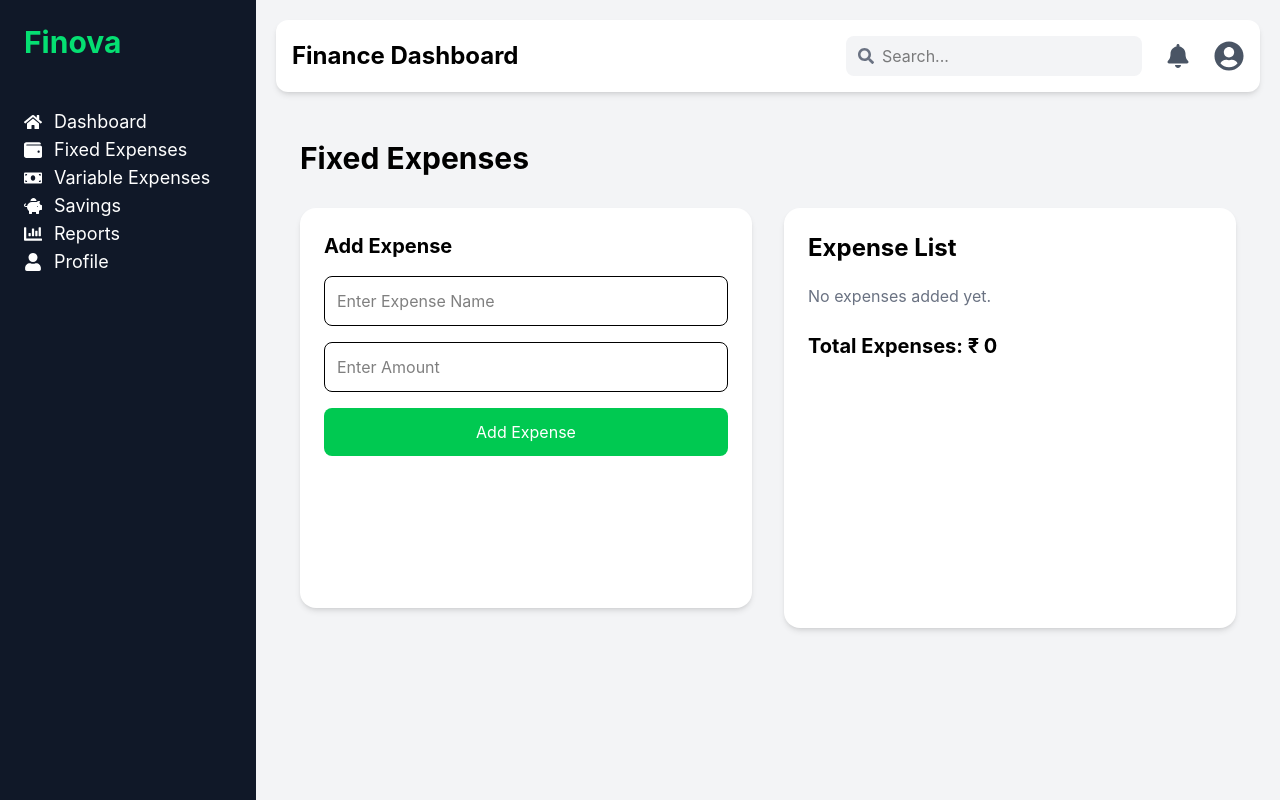
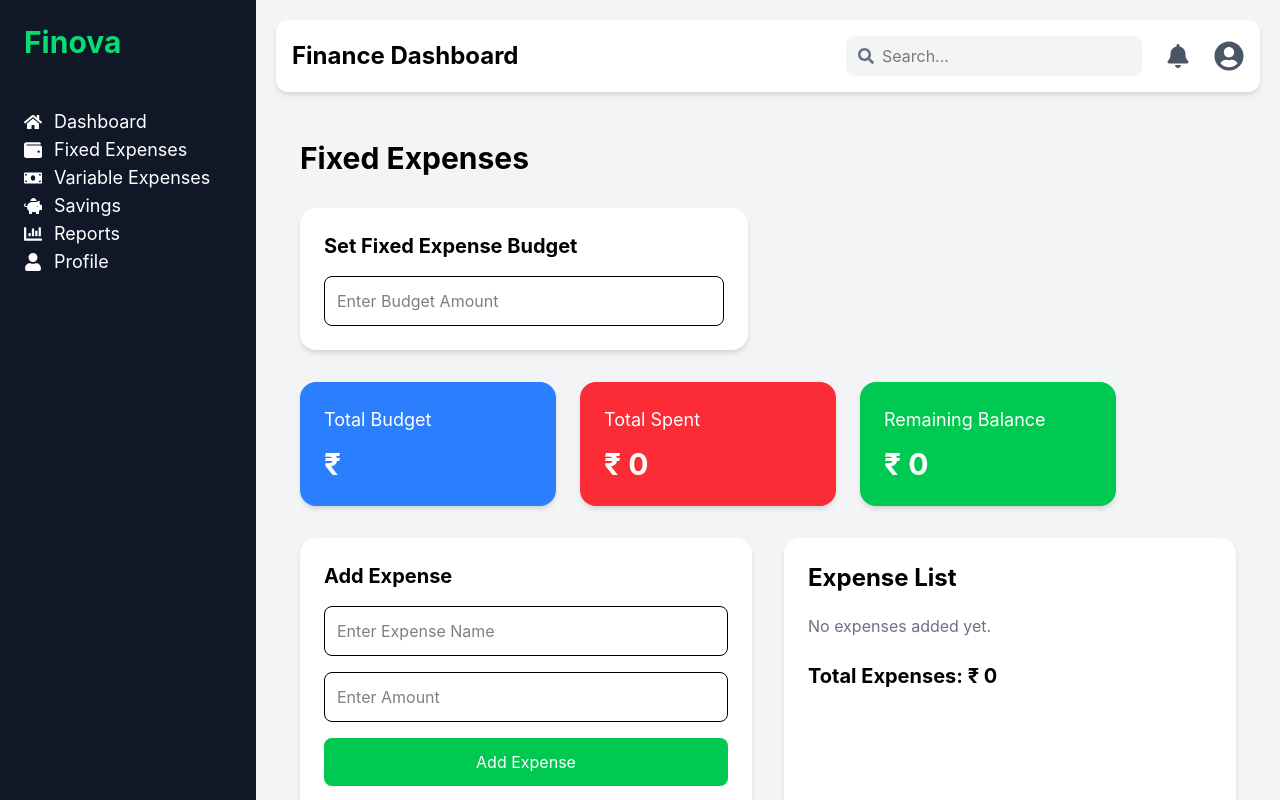
Before and after one commit to poojamane14/Finance-Management-App, a React app in the folder Frontend/: page /fixed-expenses in a window 1280 px wide. Shown: the top 800 px of the page. Built offline with nearby package versions, Linux system fonts and the light colour scheme; the HTML template or start-up script is replaced by a standard one.

Commit message:
Added budget tracking and localstorage

```diff
--- a/Frontend/src/pages/FixedExpenses.jsx
+++ b/Frontend/src/pages/FixedExpenses.jsx
@@ -1,9 +1,40 @@
-import { useState } from "react";
+import { useState, useEffect } from "react";
 
 function FixedExpenses() {
   const [expenseName, setExpenseName] = useState("");
   const [expenseAmount, setExpenseAmount] = useState("");
   const [expenses, setExpenses] = useState([]);
+  const [budget, setBudget] = useState("");
+
+  useEffect(() => {
+  const savedExpenses = localStorage.getItem("expenses");
+
+  if (savedExpenses) {
+    setExpenses(JSON.parse(savedExpenses));
+  }
+}, []);
+
+useEffect(() => {
+  const savedBudget = localStorage.getItem("budget");
+
+  if (savedBudget) {
+    setBudget(JSON.parse(savedBudget));
+  }
+}, []);
+
+useEffect(() => {
+  localStorage.setItem(
+    "budget",
+    JSON.stringify(budget)
+  );
+}, [budget]);
+
+ useEffect(() => {
+  localStorage.setItem(
+    "expenses",
+    JSON.stringify(expenses)
+  );
+}, [expenses]);
 
   const addExpense = () => {
     if (expenseName === "" || expenseAmount === "") {
@@ -34,6 +65,8 @@ const deleteExpense = (indexToDelete) => {
     0
   );
 
+  const remainingBalance = budget - totalExpenses;
+
   return (
     <div className="p-6">
 
@@ -41,6 +74,54 @@ const deleteExpense = (indexToDelete) => {
       <h1 className="text-3xl font-bold mb-8">
         Fixed Expenses
       </h1>
+
+       <div className="bg-white p-6 rounded-2xl shadow-md mb-8 max-w-md">
+
+  <h2 className="text-xl font-bold mb-4">
+    Set Fixed Expense Budget
+  </h2>
+
+  <input
+    type="number"
+    placeholder="Enter Budget Amount"
+    value={budget}
+    onChange={(e) => setBudget(Number(e.target.value))}
+    className="border p-3 rounded-lg outline-none w-full"
+  />
+
+</div>
+
+<div className="flex gap-6 flex-wrap mb-8">
+
+  {/* Budget Card */}
+  <div className="bg-blue-500 text-white p-6 rounded-2xl shadow-md w-64">
+    <h2 className="text-lg">Total Budget</h2>
+
+    <h1 className="text-3xl font-bold mt-3">
+      ₹ {budget}
+    </h1>
+  </div>
+
+  {/* Spent Card */}
+  <div className="bg-red-500 text-white p-6 rounded-2xl shadow-md w-64">
+    <h2 className="text-lg">Total Spent</h2>
+
+    <h1 className="text-3xl font-bold mt-3">
+      ₹ {totalExpenses}
+    </h1>
+  </div>
+
+  {/* Remaining Card */}
+  <div className="bg-green-500 text-white p-6 rounded-2xl shadow-md w-64">
+    <h2 className="text-lg">Remaining Balance</h2>
+
+    <h1 className="text-3xl font-bold mt-3">
+      ₹ {remainingBalance}
+    </h1>
+  </div>
+
+</div>
+
 
       {/* MAIN CONTAINER */}
       <div className="flex gap-8 items-start flex-wrap">
```
